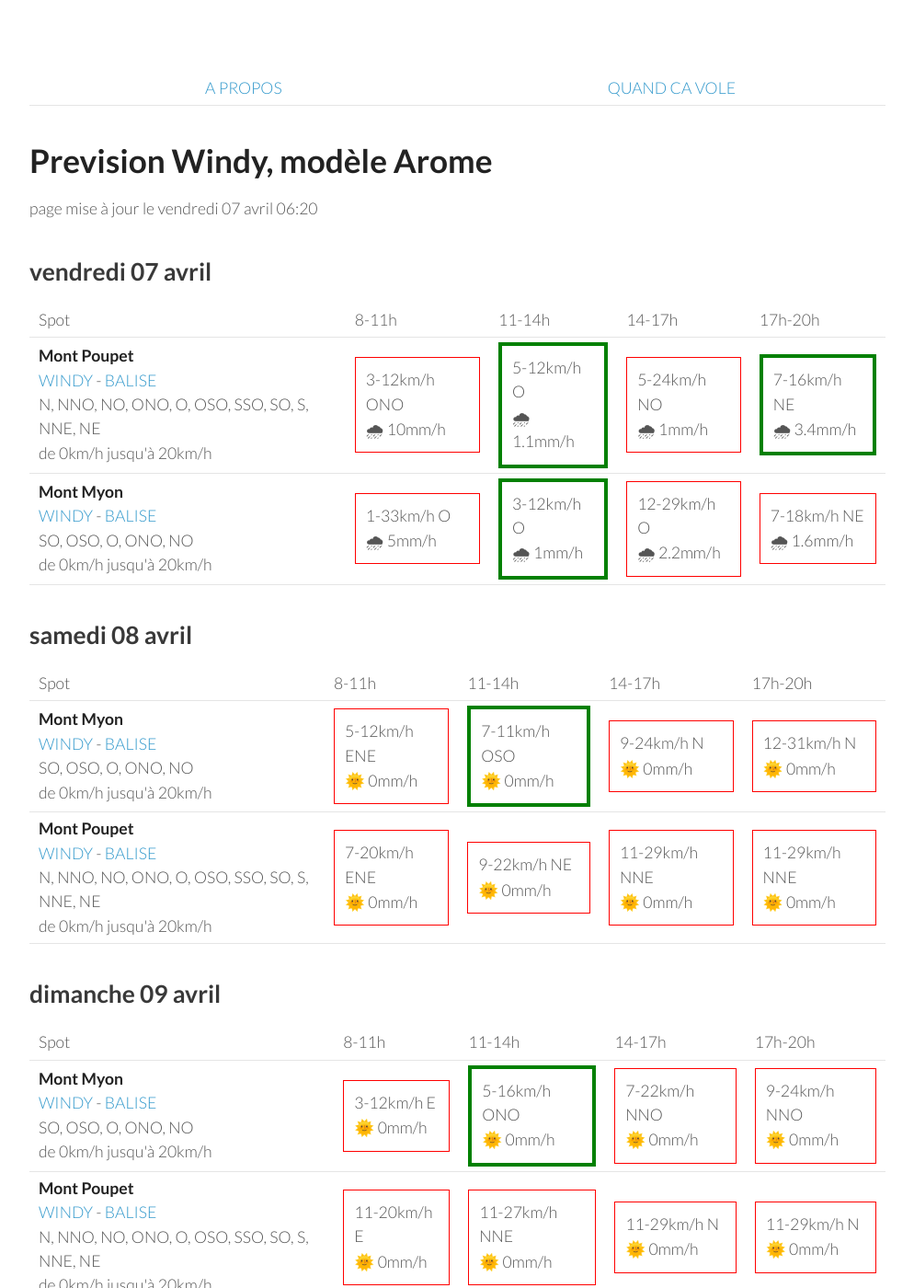
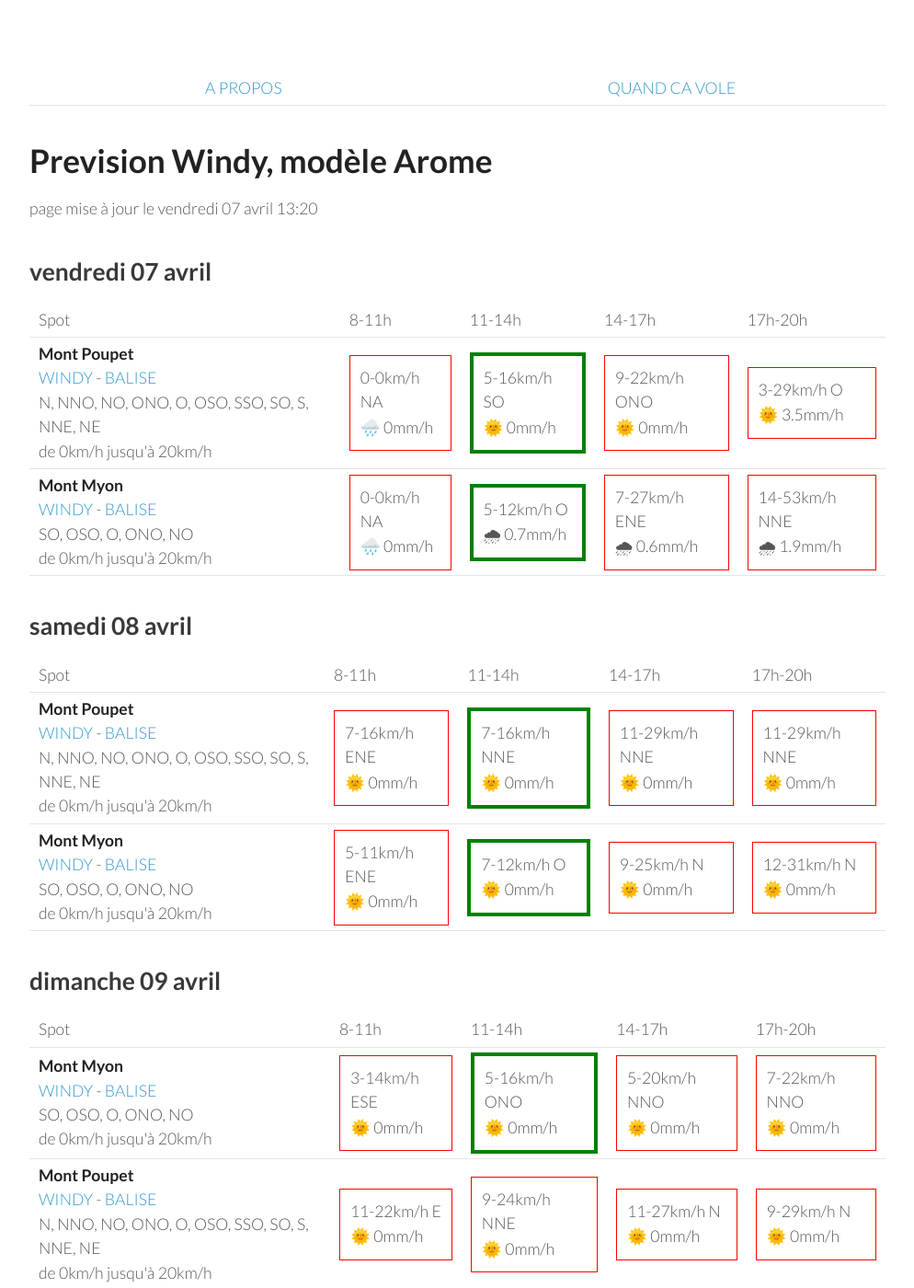
Before and after one commit to parapente-dans-le-nord/parapente-dans-le-nord.github.io, a Jekyll site: the page built from jura.markdown, in a window 1280 px wide and 1400 px high. Shown: the whole window at 92% size, without its empty margins (26-1020 px from the left). Built offline with Jekyll 4.4.1, drawn with Linux system fonts in a browser that asks for light colours; some of the changed text lies outside the part shown.

Commit message:
update index.markdown

```diff
--- a/jura.markdown
+++ b/jura.markdown
@@ -7,7 +7,7 @@ title:  "Tous les spots"
 {: .links}
 
 # Prevision Windy, modèle Arome
-page mise à jour le vendredi 07 avril 06:20
+page mise à jour le vendredi 07 avril 13:20
 
 ## vendredi 07 avril
 
@@ -24,21 +24,19 @@ page mise à jour le vendredi 07 avril 06:20
 <tr>
         <td><strong>Mont Poupet</strong><br><a href="https://windy.com/46.970/5.876?46.541,5.876,8">WINDY</a> - <span class=""><a href="http://www.balisemeteo.com/balise.php?idBalise=92">BALISE</a> </span><br> <span class="vent-favorable">N, NNO, NO, ONO, O, OSO, SSO, SO, S, NNE, NE</span><br><span class="force-vent">de 0km/h jusqu'à 20km/h</span> </td>
 
-            <td><div class="not-flyable"><p>3-12km/h ONO</p><p>🌧 10mm/h</p></div></td>
-            <td><div class="flyable"><p>5-12km/h O</p><p>🌧 1.1mm/h</p></div></td>
-            <td><div class="not-flyable"><p>5-24km/h NO</p><p>🌧 1mm/h</p></div></td>
-            <td><div class="flyable"><p>7-16km/h NE</p><p>🌧 3.4mm/h</p></div></td>
-
+            <td><div class="not-flyable"><p>0-0km/h NA</p><p>🌧️ 0mm/h</p></div></td>
+            <td><div class="flyable"><p>5-16km/h SO</p><p>🌞 0mm/h</p></div></td>
+            <td><div class="not-flyable"><p>9-22km/h ONO</p><p>🌞 0mm/h</p></div></td>
+            <td><div class="not-flyable"><p>3-29km/h O</p><p>🌞 3.5mm/h</p></div></td>
 
     </tr>
 <tr>
         <td><strong>Mont Myon</strong><br><a href="https://windy.com/46.331/5.397?45.898,5.394,8,m:eWoagj8">WINDY</a> - <span class=""><a href="http://www.balisemeteo.com/balise.php?idBalise=70">BALISE</a> </span><br> <span class="vent-favorable">SO, OSO, O, ONO, NO</span><br><span class="force-vent">de 0km/h jusqu'à 20km/h</span> </td>
 
-            <td><div class="not-flyable"><p>1-33km/h O</p><p>🌧 5mm/h</p></div></td>
-            <td><div class="flyable"><p>3-12km/h O</p><p>🌧 1mm/h</p></div></td>
-            <td><div class="not-flyable"><p>12-29km/h O</p><p>🌧 2.2mm/h</p></div></td>
-            <td><div class="not-flyable"><p>7-18km/h NE</p><p>🌧 1.6mm/h</p></div></td>
-
+            <td><div class="not-flyable"><p>0-0km/h NA</p><p>🌧️ 0mm/h</p></div></td>
+            <td><div class="flyable"><p>5-12km/h O</p><p>🌧 0.7mm/h</p></div></td>
+            <td><div class="not-flyable"><p>7-27km/h ENE</p><p>🌧 0.6mm/h</p></div></td>
+            <td><div class="not-flyable"><p>14-53km/h NNE</p><p>🌧 1.9mm/h</p></div></td>
 
     </tr>
 
@@ -58,22 +56,22 @@ page mise à jour le vendredi 07 avril 06:20
       <td>17h-20h</td>
     </tr>
 <tr>
-        <td><strong>Mont Myon</strong><br><a href="https://windy.com/46.331/5.397?45.898,5.394,8,m:eWoagj8">WINDY</a> - <span class=""><a href="http://www.balisemeteo.com/balise.php?idBalise=70">BALISE</a> </span><br> <span class="vent-favorable">SO, OSO, O, ONO, NO</span><br><span class="force-vent">de 0km/h jusqu'à 20km/h</span> </td>
+        <td><strong>Mont Poupet</strong><br><a href="https://windy.com/46.970/5.876?46.541,5.876,8">WINDY</a> - <span class=""><a href="http://www.balisemeteo.com/balise.php?idBalise=92">BALISE</a> </span><br> <span class="vent-favorable">N, NNO, NO, ONO, O, OSO, SSO, SO, S, NNE, NE</span><br><span class="force-vent">de 0km/h jusqu'à 20km/h</span> </td>
 
-            <td><div class="not-flyable"><p>5-12km/h ENE</p><p>🌞 0mm/h</p></div></td>
-            <td><div class="flyable"><p>7-11km/h OSO</p><p>🌞 0mm/h</p></div></td>
-            <td><div class="not-flyable"><p>9-24km/h N</p><p>🌞 0mm/h</p></div></td>
-            <td><div class="not-flyable"><p>12-31km/h N</p><p>🌞 0mm/h</p></div></td>
+            <td><div class="not-flyable"><p>7-16km/h ENE</p><p>🌞 0mm/h</p></div></td>
+            <td><div class="flyable"><p>7-16km/h NNE</p><p>🌞 0mm/h</p></div></td>
+            <td><div class="not-flyable"><p>11-29km/h NNE</p><p>🌞 0mm/h</p></div></td>
+            <td><div class="not-flyable"><p>11-29km/h NNE</p><p>🌞 0mm/h</p></div></td>
 
 
     </tr>
 <tr>
-        <td><strong>Mont Poupet</strong><br><a href="https://windy.com/46.970/5.876?46.541,5.876,8">WINDY</a> - <span class=""><a href="http://www.balisemeteo.com/balise.php?idBalise=92">BALISE</a> </span><br> <span class="vent-favorable">N, NNO, NO, ONO, O, OSO, SSO, SO, S, NNE, NE</span><br><span class="force-vent">de 0km/h jusqu'à 20km/h</span> </td>
+        <td><strong>Mont Myon</strong><br><a href="https://windy.com/46.331/5.397?45.898,5.394,8,m:eWoagj8">WINDY</a> - <span class=""><a href="http://www.balisemeteo.com/balise.php?idBalise=70">BALISE</a> </span><br> <span class="vent-favorable">SO, OSO, O, ONO, NO</span><br><span class="force-vent">de 0km/h jusqu'à 20km/h</span> </td>
 
-            <td><div class="not-flyable"><p>7-20km/h ENE</p><p>🌞 0mm/h</p></div></td>
-            <td><div class="not-flyable"><p>9-22km/h NE</p><p>🌞 0mm/h</p></div></td>
-            <td><div class="not-flyable"><p>11-29km/h NNE</p><p>🌞 0mm/h</p></div></td>
-            <td><div class="not-flyable"><p>11-29km/h NNE</p><p>🌞 0mm/h</p></div></td>
+            <td><div class="not-flyable"><p>5-11km/h ENE</p><p>🌞 0mm/h</p></div></td>
+            <td><div class="flyable"><p>7-12km/h O</p><p>🌞 0mm/h</p></div></td>
+            <td><div class="not-flyable"><p>9-25km/h N</p><p>🌞 0mm/h</p></div></td>
+            <td><div class="not-flyable"><p>12-31km/h N</p><p>🌞 0mm/h</p></div></td>
 
 
     </tr>
@@ -96,20 +94,20 @@ page mise à jour le vendredi 07 avril 06:20
 <tr>
         <td><strong>Mont Myon</strong><br><a href="https://windy.com/46.331/5.397?45.898,5.394,8,m:eWoagj8">WINDY</a> - <span class=""><a href="http://www.balisemeteo.com/balise.php?idBalise=70">BALISE</a> </span><br> <span class="vent-favorable">SO, OSO, O, ONO, NO</span><br><span class="force-vent">de 0km/h jusqu'à 20km/h</span> </td>
 
-            <td><div class="not-flyable"><p>3-12km/h E</p><p>🌞 0mm/h</p></div></td>
+            <td><div class="not-flyable"><p>3-14km/h ESE</p><p>🌞 0mm/h</p></div></td>
             <td><div class="flyable"><p>5-16km/h ONO</p><p>🌞 0mm/h</p></div></td>
+            <td><div class="not-flyable"><p>5-20km/h NNO</p><p>🌞 0mm/h</p></div></td>
             <td><div class="not-flyable"><p>7-22km/h NNO</p><p>🌞 0mm/h</p></div></td>
-            <td><div class="not-flyable"><p>9-24km/h NNO</p><p>🌞 0mm/h</p></div></td>
 
 
     </tr>
 <tr>
         <td><strong>Mont Poupet</strong><br><a href="https://windy.com/46.970/5.876?46.541,5.876,8">WINDY</a> - <span class=""><a href="http://www.balisemeteo.com/balise.php?idBalise=92">BALISE</a> </span><br> <span class="vent-favorable">N, NNO, NO, ONO, O, OSO, SSO, SO, S, NNE, NE</span><br><span class="force-vent">de 0km/h jusqu'à 20km/h</span> </td>
 
-            <td><div class="not-flyable"><p>11-20km/h E</p><p>🌞 0mm/h</p></div></td>
-            <td><div class="not-flyable"><p>11-27km/h NNE</p><p>🌞 0mm/h</p></div></td>
-            <td><div class="not-flyable"><p>11-29km/h N</p><p>🌞 0mm/h</p></div></td>
-            <td><div class="not-flyable"><p>11-29km/h N</p><p>🌞 0mm/h</p></div></td>
+            <td><div class="not-flyable"><p>11-22km/h E</p><p>🌞 0mm/h</p></div></td>
+            <td><div class="not-flyable"><p>9-24km/h NNE</p><p>🌞 0mm/h</p></div></td>
+            <td><div class="not-flyable"><p>11-27km/h N</p><p>🌞 0mm/h</p></div></td>
+            <td><div class="not-flyable"><p>9-29km/h N</p><p>🌞 0mm/h</p></div></td>
 
 
     </tr>
@@ -133,9 +131,9 @@ page mise à jour le vendredi 07 avril 06:20
         <td><strong>Mont Poupet</strong><br><a href="https://windy.com/46.970/5.876?46.541,5.876,8">WINDY</a> - <span class=""><a href="http://www.balisemeteo.com/balise.php?idBalise=92">BALISE</a> </span><br> <span class="vent-favorable">N, NNO, NO, ONO, O, OSO, SSO, SO, S, NNE, NE</span><br><span class="force-vent">de 0km/h jusqu'à 20km/h</span> </td>
 
             <td><div class="flyable"><p>9-18km/h S</p><p>🌞 0mm/h</p></div></td>
-            <td><div class="not-flyable"><p>11-25km/h SO</p><p>🌞 0mm/h</p></div></td>
-            <td><div class="not-flyable"><p>12-31km/h OSO</p><p>🌞 0mm/h</p></div></td>
-            <td><div class="not-flyable"><p>14-33km/h SO</p><p>🌞 0mm/h</p></div></td>
+            <td><div class="not-flyable"><p>11-24km/h SO</p><p>🌞 0mm/h</p></div></td>
+            <td><div class="not-flyable"><p>16-38km/h SO</p><p>🌞 0mm/h</p></div></td>
+            <td><div class="not-flyable"><p>16-38km/h SO</p><p>🌞 0mm/h</p></div></td>
 
 
     </tr>
@@ -143,9 +141,9 @@ page mise à jour le vendredi 07 avril 06:20
         <td><strong>Mont Myon</strong><br><a href="https://windy.com/46.331/5.397?45.898,5.394,8,m:eWoagj8">WINDY</a> - <span class=""><a href="http://www.balisemeteo.com/balise.php?idBalise=70">BALISE</a> </span><br> <span class="vent-favorable">SO, OSO, O, ONO, NO</span><br><span class="force-vent">de 0km/h jusqu'à 20km/h</span> </td>
 
             <td><div class="not-flyable"><p>5-14km/h SE</p><p>🌞 0mm/h</p></div></td>
-            <td><div class="not-flyable"><p>9-24km/h SSO</p><p>🌞 0mm/h</p></div></td>
-            <td><div class="not-flyable"><p>11-27km/h SO</p><p>🌞 0mm/h</p></div></td>
             <td><div class="not-flyable"><p>11-27km/h SSO</p><p>🌞 0mm/h</p></div></td>
+            <td><div class="not-flyable"><p>14-35km/h SSO</p><p>🌞 0mm/h</p></div></td>
+            <td><div class="not-flyable"><p>12-33km/h SSO</p><p>🌞 0mm/h</p></div></td>
 
 
     </tr>
@@ -168,20 +166,20 @@ page mise à jour le vendredi 07 avril 06:20
 <tr>
         <td><strong>Mont Myon</strong><br><a href="https://windy.com/46.331/5.397?45.898,5.394,8,m:eWoagj8">WINDY</a> - <span class=""><a href="http://www.balisemeteo.com/balise.php?idBalise=70">BALISE</a> </span><br> <span class="vent-favorable">SO, OSO, O, ONO, NO</span><br><span class="force-vent">de 0km/h jusqu'à 20km/h</span> </td>
 
-            <td><div class="not-flyable"><p>12-25km/h ONO</p><p>🌧 0.4mm/h</p></div></td>
-            <td><div class="not-flyable"><p>9-29km/h NO</p><p>🌧 0.4mm/h</p></div></td>
-            <td><div class="not-flyable"><p>9-24km/h ONO</p><p>🌧 0.8mm/h</p></div></td>
-            <td><div class="not-flyable"><p>9-25km/h ONO</p><p>🌧 0.4mm/h</p></div></td>
+            <td><div class="not-flyable"><p>12-31km/h O</p><p>🌧 0.6mm/h</p></div></td>
+            <td><div class="not-flyable"><p>9-33km/h ONO</p><p>🌧 0.5mm/h</p></div></td>
+            <td><div class="not-flyable"><p>12-33km/h ONO</p><p>🌧 0.5mm/h</p></div></td>
+            <td><div class="not-flyable"><p>11-31km/h ONO</p><p>🌞 0mm/h</p></div></td>
 
 
     </tr>
 <tr>
         <td><strong>Mont Poupet</strong><br><a href="https://windy.com/46.970/5.876?46.541,5.876,8">WINDY</a> - <span class=""><a href="http://www.balisemeteo.com/balise.php?idBalise=92">BALISE</a> </span><br> <span class="vent-favorable">N, NNO, NO, ONO, O, OSO, SSO, SO, S, NNE, NE</span><br><span class="force-vent">de 0km/h jusqu'à 20km/h</span> </td>
 
-            <td><div class="not-flyable"><p>12-44km/h OSO</p><p>🌧 1.1mm/h</p></div></td>
-            <td><div class="not-flyable"><p>11-33km/h O</p><p>🌧 1.3mm/h</p></div></td>
-            <td><div class="not-flyable"><p>12-31km/h O</p><p>🌧 0.7mm/h</p></div></td>
-            <td><div class="not-flyable"><p>11-33km/h O</p><p>🌞 0mm/h</p></div></td>
+            <td><div class="not-flyable"><p>22-48km/h O</p><p>🌧 3.8mm/h</p></div></td>
+            <td><div class="not-flyable"><p>14-44km/h O</p><p>🌧 2.1mm/h</p></div></td>
+            <td><div class="not-flyable"><p>20-44km/h O</p><p>🌧 0.5mm/h</p></div></td>
+            <td><div class="not-flyable"><p>18-46km/h ONO</p><p>🌞 0mm/h</p></div></td>
 
 
     </tr>
@@ -189,3 +187,39 @@ page mise à jour le vendredi 07 avril 06:20
 </tbody>
 </table>
 {:/}
+## mercredi 12 avril
+
+{::nomarkdown}
+<table>
+  <tbody>
+    <tr>
+      <td>Spot</td>
+      <td>8-11h</td>
+      <td>11-14h</td>
+      <td>14-17h</td>
+      <td>17h-20h</td>
+    </tr>
+<tr>
+        <td><strong>Mont Myon</strong><br><a href="https://windy.com/46.331/5.397?45.898,5.394,8,m:eWoagj8">WINDY</a> - <span class=""><a href="http://www.balisemeteo.com/balise.php?idBalise=70">BALISE</a> </span><br> <span class="vent-favorable">SO, OSO, O, ONO, NO</span><br><span class="force-vent">de 0km/h jusqu'à 20km/h</span> </td>
+
+            <td><div class="not-flyable"><p>9-18km/h SSE</p><p>🌞 0mm/h</p></div></td>
+            <td><div class="not-flyable"><p>12-31km/h SSO</p><p>🌞 0mm/h</p></div></td>
+            <td><div class="not-flyable"><p>18-42km/h SSO</p><p>🌞 0mm/h</p></div></td>
+            <td><div class="not-flyable"><p>14-42km/h SO</p><p>🌞 0mm/h</p></div></td>
+
+
+    </tr>
+<tr>
+        <td><strong>Mont Poupet</strong><br><a href="https://windy.com/46.970/5.876?46.541,5.876,8">WINDY</a> - <span class=""><a href="http://www.balisemeteo.com/balise.php?idBalise=92">BALISE</a> </span><br> <span class="vent-favorable">N, NNO, NO, ONO, O, OSO, SSO, SO, S, NNE, NE</span><br><span class="force-vent">de 0km/h jusqu'à 20km/h</span> </td>
+
+            <td><div class="not-flyable"><p>14-29km/h S</p><p>🌞 0mm/h</p></div></td>
+            <td><div class="not-flyable"><p>20-42km/h SO</p><p>🌞 0mm/h</p></div></td>
+            <td><div class="not-flyable"><p>18-44km/h SO</p><p>🌞 0mm/h</p></div></td>
+            <td><div class="not-flyable"><p>22-48km/h OSO</p><p>🌧 0.2mm/h</p></div></td>
+
+
+    </tr>
+
+</tbody>
+</table>
+{:/}
```
